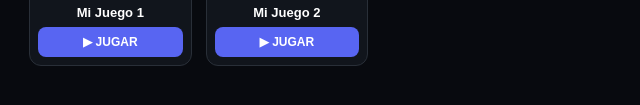
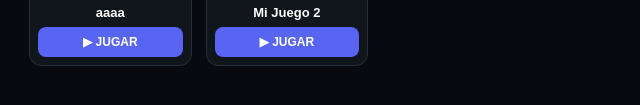
Before and after one commit to xyvenqorix/AaV07, a plain HTML site: page index.html in a window 1280 px wide. Shown: the part 409-514 px from the top of the page, 0-640 px from the left. Drawn offline with Linux system fonts and the light colour scheme.

Commit message:
index.html

```diff
--- a/index.html
+++ b/index.html
@@ -543,8 +543,8 @@ const juegos = [
 
     {
         id: 1,
-        name: "Mi Juego 1",
-        rom: "juego1.gb",
+        name: "aaaa",
+        rom: "Pokemon - Red Version (UE) [S][!].gb",
         cover: "https://i.imgur.com/REEMPLAZA-ESTO.jpg"
     },
 
```
